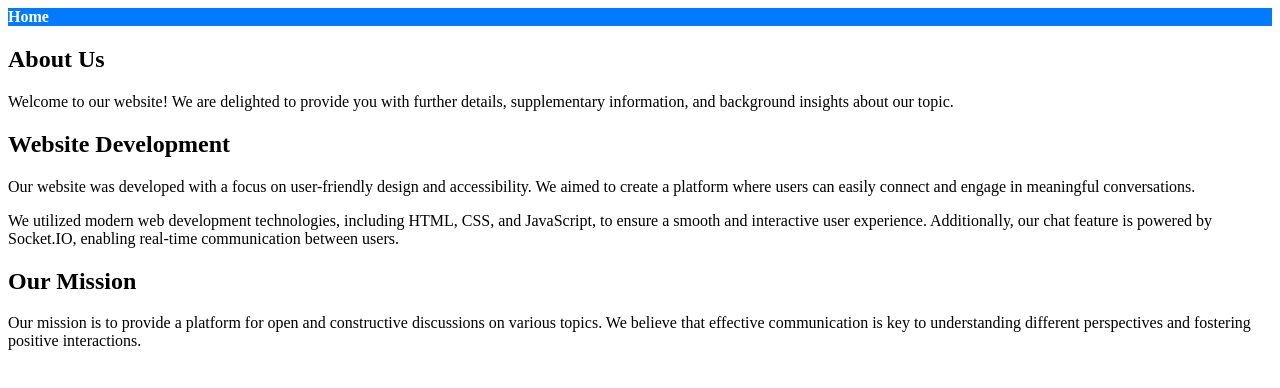
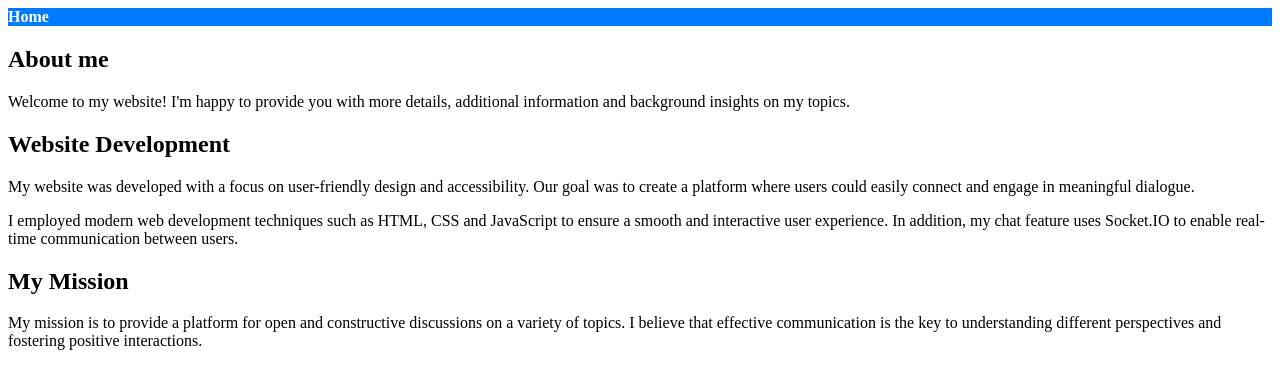
Before and after one commit to QingyangZeng-121/CA4, a website: page public/about.html in a window 1280 px wide. Drawn offline with Linux system fonts and the light colour scheme.

Commit message:
Update about.html

```diff
--- a/public/about.html
+++ b/public/about.html
@@ -42,13 +42,13 @@
         </nav>
     </header>
     <section>
-        <h1>About Us</h1>
-        <p>Welcome to our website! We are delighted to provide you with further details, supplementary information, and background insights about our topic.</p>
+        <h1>About me</h1>
+        <p>Welcome to my website! I'm happy to provide you with more details, additional information and background insights on my topics.</p>
         <h2>Website Development</h2>
-        <p>Our website was developed with a focus on user-friendly design and accessibility. We aimed to create a platform where users can easily connect and engage in meaningful conversations.</p>
-        <p>We utilized modern web development technologies, including HTML, CSS, and JavaScript, to ensure a smooth and interactive user experience. Additionally, our chat feature is powered by Socket.IO, enabling real-time communication between users.</p>
-        <h2>Our Mission</h2>
-        <p>Our mission is to provide a platform for open and constructive discussions on various topics. We believe that effective communication is key to understanding different perspectives and fostering positive interactions.</p>
+        <p>My website was developed with a focus on user-friendly design and accessibility. Our goal was to create a platform where users could easily connect and engage in meaningful dialogue.</p>
+        <p>I employed modern web development techniques such as HTML, CSS and JavaScript to ensure a smooth and interactive user experience. In addition, my chat feature uses Socket.IO to enable real-time communication between users.</p>
+        <h2>My Mission</h2>
+        <p>My mission is to provide a platform for open and constructive discussions on a variety of topics. I believe that effective communication is the key to understanding different perspectives and fostering positive interactions.</p>
     </section>
 </body>
 </html>
```
